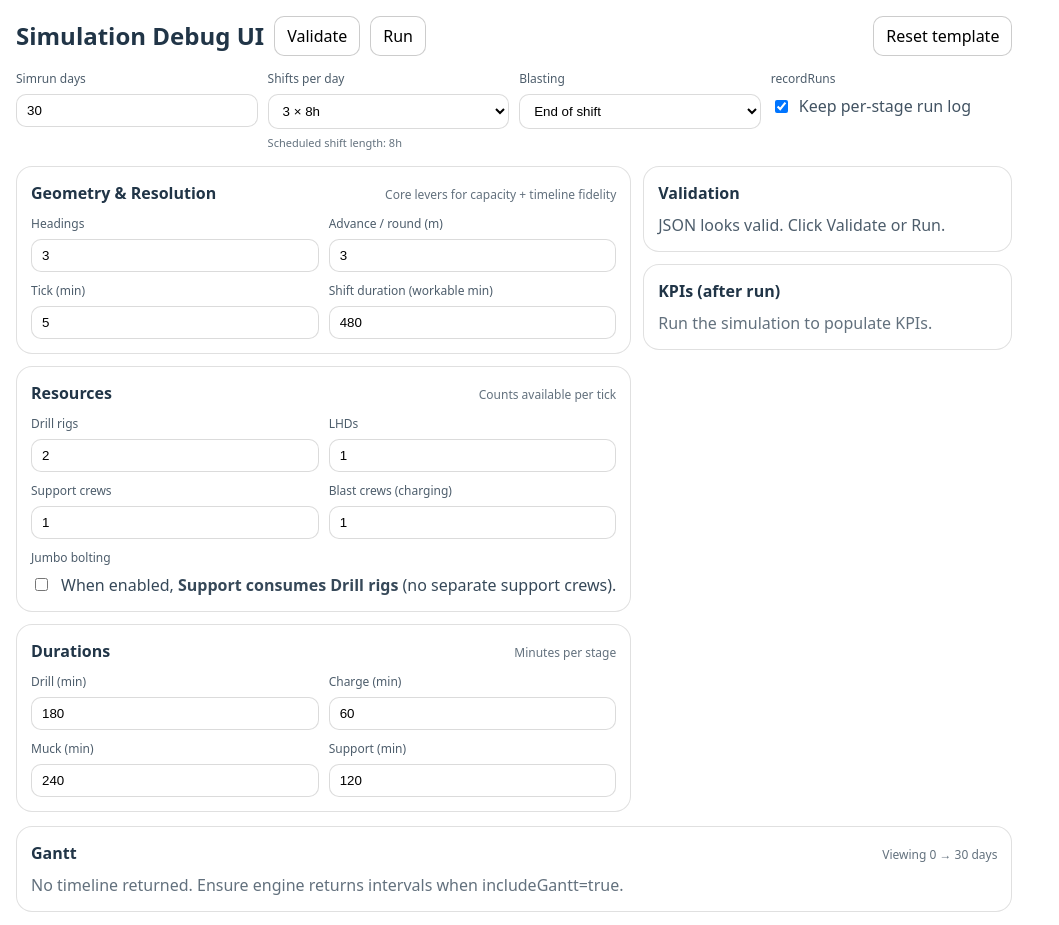
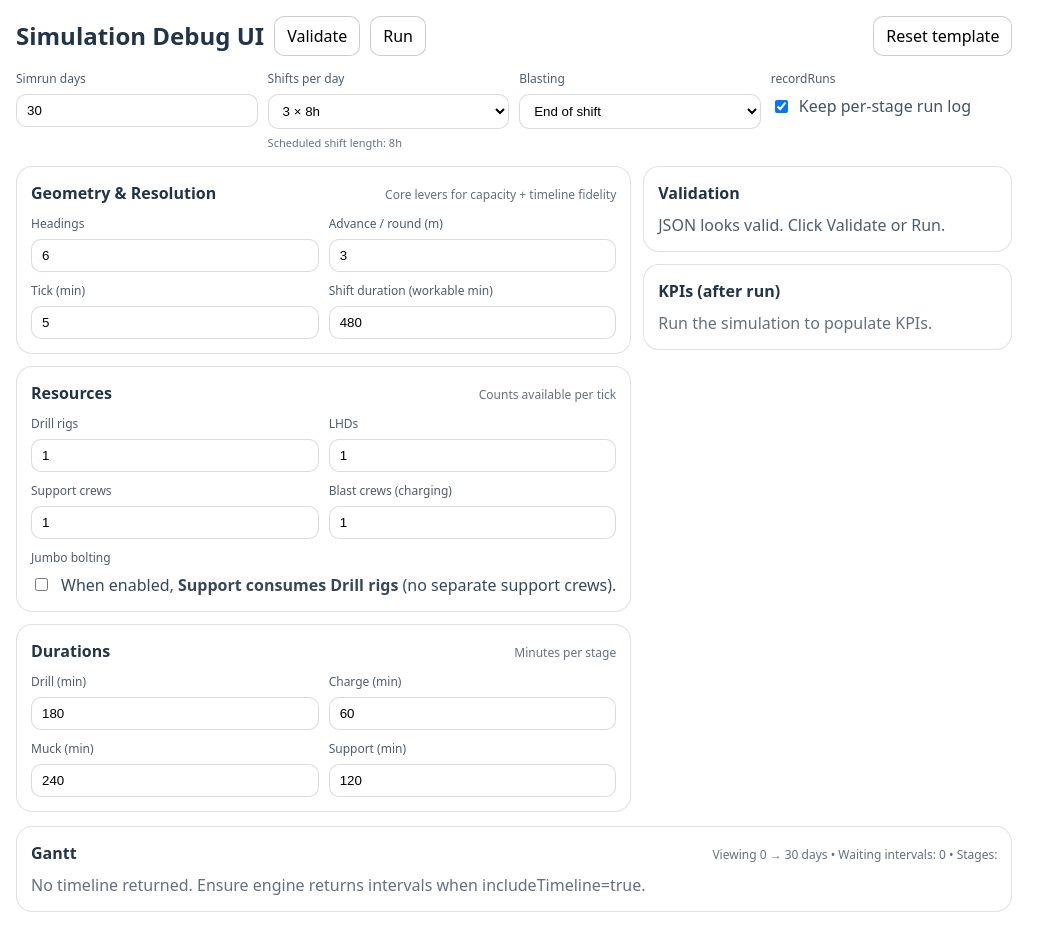
Before and after one commit to maurice6007/Multiblast, a React (Vite) app: page / in a window 1280 px wide. Shown: the top 925 px of the page, without its empty margins (0-1059 px from the left). Built offline with nearby package versions, Linux system fonts and the light colour scheme.

Commit message:
Gantt: show resource-specific waiting (engine emits waitFor)

```diff
--- a/src/engine/simulate.ts
+++ b/src/engine/simulate.ts
@@ -1,9 +1,12 @@
 // src/engine/simulate.ts
-import type { Scenario, BlastTiming, Resources } from "../models/defaultScenario";
+import type { Scenario, BlastTiming } from "../models/defaultScenario";
 
 /* =========================
    Public exports
    ========================= */
+
+/** Resources a heading can be waiting for (used for Gantt WAITING_FOR_RESOURCE) */
+export type WaitForResource = "drillRigs" | "lhds" | "supportCrews" | "blastCrews";
 
 export interface SimulationKpis {
   simDays: number;
@@ -27,13 +30,16 @@ export type GanttStage =
   | "REENTRY"
   | "WAITING_FOR_BLAST"
   | "MUCK"
-  | "SUPPORT";
+  | "SUPPORT"
+  | "WAITING_FOR_RESOURCE";
 
 export interface GanttInterval {
   headingId: string;
   stage: GanttStage;
   startMin: number;
   endMin: number;
+  /** Only set when stage === "WAITING_FOR_RESOURCE" */
+  waitFor?: WaitForResource;
 }
 
 export interface SimulationDetailedResult {
@@ -58,12 +64,6 @@ export function simulateDetailed(s: Scenario): SimulationDetailedResult {
  * Back-compat wrapper for old UI:
  * - if includeGantt/includeTimeline: return { kpis, simMinutes, intervals }
  * - else return { kpis } so UI can always do result.kpis
- *
- * IMPORTANT:
- * - legacyOptions.hoursPerShift drives scheduled shift length (8h/12h) for end-of-shift blasting logic.
- * - s.shift.shiftDurationMin is workable time before shift change.
- * - shift change window = scheduledShiftMin - shiftDurationMin.
- * - blast crews are consumed by CHARGE; blasting is instantaneous.
  */
 export function simulateScenario(legacyScenario: any, legacyOptions?: any): any {
   const normalized = normalizeScenarioForEngine(legacyScenario, legacyOptions);
@@ -78,12 +78,12 @@ export function simulateScenario(legacyScenario: any, legacyOptions?: any): any
    Internal state
    ========================= */
 
-type Stage = GanttStage;
+type WorkStage = Exclude<GanttStage, "WAITING_FOR_RESOURCE">;
 
 interface HeadingState {
   id: string;
-  stage: Stage;
-  remainingMin: number; // countdown for work stages AND gating stages
+  stage: WorkStage;
+  remainingMin: number;
   busyMin: number;
   roundsCompleted: number;
   metresAdvanced: number;
@@ -99,8 +99,9 @@ interface RunResult {
   intervals: GanttInterval[];
 }
 
-type ResourceKey = keyof Resources;
-type ResourcePool = Resources;
+/** Local resource shape (do NOT rely on external types) */
+type ResourceKey = WaitForResource;
+type ResourcePool = Record<ResourceKey, number>;
 
 const REENTRY_MIN_MIDSHIFT = 30;
 
@@ -118,21 +119,36 @@ function runEngine(s: Scenario, opts: RunOptions): RunResult {
 
   // --- timeline capture ---
   const intervals: GanttInterval[] = [];
-  const openByHeading = new Map<string, { stage: Stage; startMin: number }>();
+  const openByHeading = new Map<string, { stage: GanttStage; startMin: number; waitFor?: ResourceKey }>();
 
-  const closeAndOpenIfStageChanged = (h: HeadingState, nowMin: number) => {
+  const openIfMissing = (hid: string, stage: GanttStage, nowMin: number, waitFor?: ResourceKey) => {
+    if (!opts.captureTimeline) return;
+    if (!openByHeading.has(hid)) openByHeading.set(hid, { stage, startMin: nowMin, waitFor });
+  };
+
+  const closeAndOpen = (hid: string, nextStage: GanttStage, nextWaitFor: ResourceKey | undefined, atMin: number) => {
     if (!opts.captureTimeline) return;
 
-    const open = openByHeading.get(h.id);
+    const open = openByHeading.get(hid);
     if (!open) {
-      openByHeading.set(h.id, { stage: h.stage, startMin: nowMin });
+      openByHeading.set(hid, { stage: nextStage, startMin: atMin, waitFor: nextWaitFor });
       return;
     }
 
-    if (open.stage !== h.stage) {
-      intervals.push({ headingId: h.id, stage: open.stage, startMin: open.startMin, endMin: nowMin });
-      openByHeading.set(h.id, { stage: h.stage, startMin: nowMin });
-    }
+    const stageChanged = open.stage !== nextStage;
+    const waitChanged = open.waitFor !== nextWaitFor;
+
+    if (!stageChanged && !waitChanged) return;
+
+    intervals.push({
+      headingId: hid,
+      stage: open.stage,
+      startMin: open.startMin,
+      endMin: atMin,
+      waitFor: open.waitFor,
+    });
+
+    openByHeading.set(hid, { stage: nextStage, startMin: atMin, waitFor: nextWaitFor });
   };
 
   if (opts.captureTimeline) {
@@ -140,18 +156,34 @@ function runEngine(s: Scenario, opts: RunOptions): RunResult {
   }
 
   for (let nowMin = 0; nowMin < simMinutes; nowMin += tickMin) {
-    // reset available resources each tick
-    const avail: ResourcePool = makeResourcePool(s);
+    // reset available resources each tick (shared across headings for this tick)
+    const avail = makeResourcePool(s);
 
-    // Advance each heading if it can acquire the resource for its current stage
     for (const h of headings) {
-      const beforeStage = h.stage;
+      const logicalStageBefore = h.stage;
 
-      advanceHeadingByTick(h, nowMin, tickMin, s, avail);
+      // attempt to advance (may be blocked)
+      const progressed = advanceHeadingByTick(h, nowMin, tickMin, s, avail);
 
-      if (opts.captureTimeline && h.stage !== beforeStage) {
-        // stage change effective end-of-tick
-        closeAndOpenIfStageChanged(h, nowMin + tickMin);
+      // If blocked on a work stage, compute which resource we are waiting for.
+      const waitFor: ResourceKey | undefined =
+        progressed ? undefined : (resourceForWorkStage(logicalStageBefore, s) ?? undefined);
+
+      // Display either the logical stage, or WAITING_FOR_RESOURCE if blocked on a resource.
+      const displayStage: GanttStage = progressed ? h.stage : waitFor ? "WAITING_FOR_RESOURCE" : h.stage;
+      const nextWaitFor = displayStage === "WAITING_FOR_RESOURCE" ? waitFor : undefined;
+
+      if (opts.captureTimeline) {
+        const open = openByHeading.get(h.id);
+        const currentOpenStage = open?.stage ?? h.stage;
+        const currentOpenWaitFor = open?.waitFor;
+
+        openIfMissing(h.id, currentOpenStage, nowMin, currentOpenWaitFor);
+
+        // split interval when stage OR waitFor changes
+        if (displayStage !== currentOpenStage || nextWaitFor !== currentOpenWaitFor) {
+          closeAndOpen(h.id, displayStage, nextWaitFor, nowMin + tickMin);
+        }
       }
     }
   }
@@ -159,25 +191,44 @@ function runEngine(s: Scenario, opts: RunOptions): RunResult {
   if (opts.captureTimeline) {
     for (const h of headings) {
       const open = openByHeading.get(h.id);
-      if (open) intervals.push({ headingId: h.id, stage: open.stage, startMin: open.startMin, endMin: simMinutes });
+      if (open) {
+        intervals.push({
+          headingId: h.id,
+          stage: open.stage,
+          startMin: open.startMin,
+          endMin: simMinutes,
+          waitFor: open.waitFor,
+        });
+      }
     }
   }
 
   const kpis = computeKpis(headings, s, simMinutes);
-  assertSimulationProgress(kpis, s);
+  assertSimulationProgress(s, headings);
 
   return { kpis, simMinutes, intervals };
 }
 
 /* =========================
-   Core simulation logic (resource-constrained)
+   Core simulation logic
    ========================= */
 
-function advanceHeadingByTick(h: HeadingState, nowMin: number, tickMin: number, s: Scenario, avail: ResourcePool): void {
+/**
+ * Returns:
+ *  - true  = progressed this tick (worked or advanced a timer or changed stage)
+ *  - false = blocked waiting for a resource for this stage
+ */
+function advanceHeadingByTick(
+  h: HeadingState,
+  nowMin: number,
+  tickMin: number,
+  s: Scenario,
+  avail: ResourcePool
+): boolean {
   // Gate stages (no resources)
   if (h.stage === "BLAST_READY") {
     onBlastReady(h, nowMin, tickMin, s);
-    return;
+    return true;
   }
 
   if (h.stage === "REENTRY") {
@@ -186,7 +237,7 @@ function advanceHeadingByTick(h: HeadingState, nowMin: number, tickMin: number,
       h.stage = "MUCK";
       h.remainingMin = s.durations.muck;
     }
-    return;
+    return true;
   }
 
   if (h.stage === "WAITING_FOR_BLAST") {
@@ -195,35 +246,35 @@ function advanceHeadingByTick(h: HeadingState, nowMin: number, tickMin: number,
       h.stage = "MUCK";
       h.remainingMin = s.durations.muck;
     }
-    return;
+    return true;
   }
 
-  // Determine if this stage needs a resource to do work
-  const rKey = resourceForWorkStage(h.stage, s);
-  const canWorkThisTick = rKey ? tryConsume(avail, rKey) : true;
-
-  if (!canWorkThisTick) return;
+  // Work stage: must acquire resource (if any)
+  const key = resourceForWorkStage(h.stage, s);
+  if (key) {
+    if (avail[key] <= 0) return false;
+    avail[key] -= 1;
+  }
 
   // Work happens this tick
   h.busyMin += tickMin;
 
   if (h.remainingMin > 0) h.remainingMin = Math.max(0, h.remainingMin - tickMin);
-  if (h.remainingMin > 0) return;
+  if (h.remainingMin > 0) return true;
 
   switch (h.stage) {
     case "DRILL":
       h.stage = "CHARGE";
       h.remainingMin = s.durations.charge;
-      return;
+      return true;
 
     case "CHARGE":
-      // Charging consumes blast crews. Blast is instantaneous and handled by BLAST_READY gating.
       h.stage = "BLAST_READY";
       h.remainingMin = 0;
-      return;
+      return true;
 
     case "MUCK": {
-      const support = Number.isFinite(s.durations.support) ? (s.durations.support as number) : 0;
+      const support = Number.isFinite((s.durations as any).support) ? Number((s.durations as any).support) : 0;
       if (support > 0) {
         h.stage = "SUPPORT";
         h.remainingMin = support;
@@ -232,29 +283,24 @@ function advanceHeadingByTick(h: HeadingState, nowMin: number, tickMin: number,
         h.stage = "DRILL";
         h.remainingMin = s.durations.drill;
       }
-      return;
+      return true;
     }
 
     case "SUPPORT":
       completeRound(h, s);
       h.stage = "DRILL";
       h.remainingMin = s.durations.drill;
-      return;
+      return true;
 
     default:
-      return;
+      return true;
   }
 }
 
 /**
  * BLAST_READY handler.
- * - midshift (ASAP): blast instantaneous → REENTRY(30 min) → MUCK
- * - endOfShift: blast occurs during shift change; re-entry is engulfed by shift change window:
- *      WAITING_FOR_BLAST = scheduledShiftMin - shiftDurationMin
- *
- * End-of-shift modeled as:
- *  - BLAST_READY counts down to workEnd (start of shift change)
- *  - then WAITING_FOR_BLAST counts down to shiftEnd (next shift start) → MUCK
+ * - midshift: blast instantaneous → REENTRY(30 min) → MUCK
+ * - endOfShift: blast at shift change → WAITING_FOR_BLAST until shift end → MUCK
  */
 function onBlastReady(h: HeadingState, nowMin: number, tickMin: number, s: Scenario): void {
   if (s.shift.blastTiming === "midshift") {
@@ -265,16 +311,12 @@ function onBlastReady(h: HeadingState, nowMin: number, tickMin: number, s: Scena
 
   const { workEnd, shiftEnd } = shiftBoundaries(nowMin, s);
 
-  // If we are already in shift change window, transition to waiting immediately
   if (nowMin >= workEnd) {
     h.stage = "WAITING_FOR_BLAST";
-    const effectiveNow = nowMin + tickMin;
-    h.remainingMin = Math.max(0, shiftEnd - effectiveNow);
+    h.remainingMin = Math.max(0, shiftEnd - (nowMin + tickMin));
     return;
   }
 
-  // Still in workable time: remain BLAST_READY until shift change starts.
-  // Use remainingMin as countdown to workEnd.
   if (h.remainingMin <= 0) {
     h.remainingMin = Math.max(0, workEnd - nowMin);
   } else {
@@ -283,8 +325,7 @@ function onBlastReady(h: HeadingState, nowMin: number, tickMin: number, s: Scena
 
   if (h.remainingMin === 0) {
     h.stage = "WAITING_FOR_BLAST";
-    const effectiveNow = nowMin + tickMin;
-    h.remainingMin = Math.max(0, shiftEnd - effectiveNow);
+    h.remainingMin = Math.max(0, shiftEnd - (nowMin + tickMin));
   }
 }
 
@@ -298,18 +339,12 @@ function completeRound(h: HeadingState, s: Scenario): void {
    ========================= */
 
 function makeResourcePool(s: Scenario): ResourcePool {
-  const r = s.resources ?? {
-    drillRigs: s.headings,
-    lhds: s.headings,
-    supportCrews: s.headings,
-    blastCrews: 1,
-  };
-
+  const r = (s as any).resources ?? {};
   return {
-    drillRigs: clampNonNegInt(r.drillRigs),
-    lhds: clampNonNegInt(r.lhds),
-    supportCrews: clampNonNegInt(r.supportCrews),
-    blastCrews: clampNonNegInt(r.blastCrews),
+    drillRigs: clampNonNegInt(r.drillRigs ?? s.headings),
+    lhds: clampNonNegInt(r.lhds ?? s.headings),
+    supportCrews: clampNonNegInt(r.supportCrews ?? s.headings),
+    blastCrews: clampNonNegInt(r.blastCrews ?? 1),
   };
 }
 
@@ -323,27 +358,19 @@ function isJumboBoltingEnabled(s: Scenario): boolean {
   return (s as any)?.support?.jumboBolting === true;
 }
 
-function resourceForWorkStage(stage: Stage, s: Scenario): ResourceKey | null {
+function resourceForWorkStage(stage: WorkStage, s: Scenario): ResourceKey | null {
   switch (stage) {
     case "DRILL":
       return "drillRigs";
     case "CHARGE":
-      // blast crews do charging-up
       return "blastCrews";
     case "MUCK":
       return "lhds";
     case "SUPPORT":
-      // Jumbo bolting consumes drill rigs; otherwise use dedicated support crews
       return isJumboBoltingEnabled(s) ? "drillRigs" : "supportCrews";
     default:
       return null;
   }
-}
-
-function tryConsume(avail: ResourcePool, key: ResourceKey): boolean {
-  if (avail[key] <= 0) return false;
-  avail[key] -= 1;
-  return true;
 }
 
 /* =========================
@@ -409,21 +436,24 @@ function validateScenario(s: Scenario): void {
   if (!Number.isFinite(s.durations.charge)) throw new Error("durations.charge is missing/invalid");
   if (!Number.isFinite(s.durations.muck)) throw new Error("durations.muck is missing/invalid");
 
-  if (s.durations.support !== undefined && (!Number.isFinite(s.durations.support) || s.durations.support! < 0)) {
+  const supportVal = (s.durations as any).support;
+  if (supportVal !== undefined && (!Number.isFinite(supportVal) || Number(supportVal) < 0)) {
     throw new Error("durations.support must be >= 0 if provided");
   }
 
-  if (s.resources) {
+  const resources = (s as any).resources;
+  if (resources) {
     for (const k of ["drillRigs", "lhds", "supportCrews", "blastCrews"] as const) {
-      const v = (s.resources as any)[k];
+      const v = (resources as any)[k];
       if (!Number.isFinite(v) || v < 0) throw new Error(`resources.${k} must be >= 0`);
     }
   }
 }
 
-function assertSimulationProgress(kpis: SimulationKpis, s: Scenario): void {
-  if (s.simDays >= 1 && kpis.roundsCompletedTotal === 0) {
-    throw new Error("Simulation produced zero completed rounds (deadlock).");
+function assertSimulationProgress(s: Scenario, headings: HeadingState[]): void {
+  const totalBusy = headings.reduce((a, h) => a + h.busyMin, 0);
+  if (s.simDays >= 1 && totalBusy === 0) {
+    throw new Error("Simulation produced zero work (deadlock: no resources available to perform any stage).");
   }
 }
 
@@ -450,53 +480,35 @@ function normalizeScenarioForEngine(input: any, legacyOptions?: any): Scenario {
 
   const headings = pickNumber(s.headings, s.numHeadings, s.activeHeadings) ?? 2;
 
-  const resourcesSrc = s.resources ?? {};
-  const resources: Resources = {
+  const resourcesSrc = (s as any).resources ?? {};
+  const resources: any = {
     drillRigs: pickNumber(resourcesSrc.drillRigs, s.drillRigs) ?? headings,
     lhds: pickNumber(resourcesSrc.lhds, s.lhds) ?? headings,
     supportCrews: pickNumber(resourcesSrc.supportCrews, s.supportCrews) ?? headings,
     blastCrews: pickNumber(resourcesSrc.blastCrews, s.blastCrews) ?? 1,
   };
 
-  // Scheduled shift length comes from legacyOptions.hoursPerShift (8h / 12h)
   const hoursPerShiftOpt = legacyOptions?.hoursPerShift;
   const scheduledShiftMin =
     Number.isFinite(hoursPerShiftOpt) && Number(hoursPerShiftOpt) > 0
       ? Number(hoursPerShiftOpt) * 60
-      : pickNumber(shiftSrc.scheduledShiftMin, s.scheduledShiftMin, s.shiftScheduledMin) ?? shiftDurationMin;
+      : pickNumber((shiftSrc as any).scheduledShiftMin, s.scheduledShiftMin, s.shiftScheduledMin) ?? shiftDurationMin;
 
-  const shiftObj: any = {
-    shiftDurationMin,
-    blastTiming,
-    scheduledShiftMin,
-  };
+  const shiftObj: any = { shiftDurationMin, blastTiming, scheduledShiftMin };
 
   const jumboBolting =
-    (s.support?.jumboBolting ?? s.jumboBolting ?? s.supportConfig?.jumboBolting ?? false) === true;
+    ((s as any).support?.jumboBolting ?? s.jumboBolting ?? (s as any).supportConfig?.jumboBolting ?? false) === true;
 
-  const out: any = {
+  return {
     simDays: pickNumber(s.simDays, s.days, s.simulationDays) ?? 30,
     tickMin: pickNumber(s.tickMin, s.dtMin, s.timeStepMin, s.stepMin) ?? 5,
     headings,
     metresPerRound: pickNumber(s.metresPerRound, s.advancePerRound, s.advanceM, s.mPerRound) ?? 3.8,
-
     shift: shiftObj,
-
-    durations: {
-      drill,
-      charge,
-      muck,
-      support,
-    },
-
+    durations: { drill, charge, muck, support } as any,
     resources,
-
-    support: {
-      jumboBolting,
-    },
-  };
-
-  return out as Scenario;
+    support: { jumboBolting },
+  } as any as Scenario;
 }
 
 function pickNumber(...vals: any[]): number | undefined {
@@ -508,14 +520,11 @@ function pickNumber(...vals: any[]): number | undefined {
 
 function normalizeBlastTiming(v: any): BlastTiming {
   if (v === "midshift" || v === "endOfShift") return v;
-
   if (v === "IMMEDIATE" || v === "immediate") return "midshift";
   if (v === "END_OF_SHIFT_ONLY" || v === "endOfShift") return "endOfShift";
   if (v === "end") return "endOfShift";
-
   if (v === true) return "midshift";
   if (v === false) return "endOfShift";
-
   return "endOfShift";
 }
 
@@ -545,8 +554,8 @@ function shiftBoundaries(nowMin: number, s: Scenario) {
   const workable = Math.max(0, Math.min(sched, s.shift.shiftDurationMin));
 
   const shiftStart = Math.floor(nowMin / sched) * sched;
-  const workEnd = shiftStart + workable; // shift change starts
-  const shiftEnd = shiftStart + sched; // next shift starts
+  const workEnd = shiftStart + workable;
+  const shiftEnd = shiftStart + sched;
 
   return { shiftStart, workEnd, shiftEnd, sched, workable };
 }
--- a/src/ui/DebugSimulationTest.tsx
+++ b/src/ui/DebugSimulationTest.tsx
@@ -38,10 +38,11 @@ function clampNum(n: any, min = 0, fallback = 0) {
 
 /**
  * Canonical scenario template (engine-ish shape)
+ * NOTE: This template is deliberately resource-constrained so WAITING_FOR_RESOURCE is likely.
  */
 const STARTER_SCENARIO: any = {
   name: "Starter Scenario",
-  headings: 3,
+  headings: 6,
   simDays: 30,
   tickMin: 5,
   metresPerRound: 3.0,
@@ -59,7 +60,7 @@ const STARTER_SCENARIO: any = {
   },
 
   resources: {
-    drillRigs: 2,
+    drillRigs: 1,
     lhds: 1,
     supportCrews: 1,
     blastCrews: 1,
@@ -74,7 +75,7 @@ export default function DebugSimulationTest() {
   const [scenarioText, setScenarioText] = useState<string>(pretty(STARTER_SCENARIO));
 
   // Run controls
-  const [simDays, setSimDays] = useState<number>(30);
+  const [simDays, setSimDays] = useState<number>(STARTER_SCENARIO.simDays ?? 30);
   const [shiftsPerDay, setShiftsPerDay] = useState<2 | 3>(3);
   const [recordRuns, setRecordRuns] = useState<boolean>(true);
 
@@ -114,7 +115,12 @@ export default function DebugSimulationTest() {
 
     try {
       // wrapper reads legacyOptions.hoursPerShift for scheduled shift length
-      simulateScenario(parsed.value, { simDays: 1, hoursPerShift, recordRuns: false });
+      simulateScenario(parsed.value, {
+        simDays: 1,
+        hoursPerShift,
+        recordRuns: false,
+        includeTimeline: true,
+      });
       setRunError("");
     } catch (e: any) {
       setRunError(e?.message ?? String(e));
@@ -137,6 +143,7 @@ export default function DebugSimulationTest() {
         hoursPerShift,
         recordRuns,
         includeGantt: true,
+        includeTimeline: true,
       });
       setResult(r);
     } catch (e: any) {
@@ -162,6 +169,16 @@ export default function DebugSimulationTest() {
       })
       .filter(Boolean);
   }, [intervalsAll, viewMinutes]);
+
+  // Diagnostics: prove whether WAITING_FOR_RESOURCE exists
+  const waitingCount = useMemo(
+    () => intervals.filter((x: any) => x.stage === "WAITING_FOR_RESOURCE").length,
+    [intervals]
+  );
+
+  const uniqueStages = useMemo(() => {
+    return Array.from(new Set(intervals.map((x: any) => x.stage))).sort();
+  }, [intervals]);
 
   const blastTimingValue =
     uiScenario.shift.blastTiming === "midshift" || uiScenario.shift.blastTiming === "endOfShift"
@@ -205,7 +222,6 @@ export default function DebugSimulationTest() {
             onChange={(e) => {
               const v = Math.max(1, Number(e.target.value) || 1);
               setSimDays(v);
-              // keep JSON in sync so engine honours simDays (via Scenario)
               patchScenario((obj) => {
                 obj.simDays = v;
               });
@@ -308,7 +324,6 @@ export default function DebugSimulationTest() {
                 />
               </Field>
 
-              {/* Workable time before shift change (kept intentionally) */}
               <Field label="Shift duration (workable min)">
                 <input
                   type="number"
@@ -535,13 +550,15 @@ export default function DebugSimulationTest() {
       <div style={panelStyle}>
         <div style={{ display: "flex", justifyContent: "space-between", alignItems: "baseline", marginBottom: 8 }}>
           <div style={{ fontWeight: 800 }}>Gantt</div>
-          <div style={{ fontSize: 12, opacity: 0.7 }}>Viewing 0 → {simDays} days</div>
+          <div style={{ fontSize: 12, opacity: 0.7 }}>
+            Viewing 0 → {simDays} days • Waiting intervals: {waitingCount} • Stages: {uniqueStages.join(", ")}
+          </div>
         </div>
 
         {intervals.length ? (
           <GanttChart simMinutes={viewMinutes} intervals={intervals} shiftsPerDay={shiftsPerDay} />
         ) : (
-          <div style={{ opacity: 0.7 }}>No timeline returned. Ensure engine returns intervals when includeGantt=true.</div>
+          <div style={{ opacity: 0.7 }}>No timeline returned. Ensure engine returns intervals when includeTimeline=true.</div>
         )}
       </div>
 
@@ -567,7 +584,7 @@ function normalizeScenario(partial: any) {
   const resources = s.resources ?? {};
   const supportCfg = s.support ?? {};
 
-  const headings = clampInt(s.headings, 1, 3);
+  const headings = clampInt(s.headings, 1, 6);
 
   return {
     simDays: clampInt(s.simDays, 1, 30),
@@ -589,10 +606,10 @@ function normalizeScenario(partial: any) {
     },
 
     resources: {
-      drillRigs: clampInt(resources.drillRigs ?? headings, 0, headings),
-      lhds: clampInt(resources.lhds ?? 1, 0, 1),
-      supportCrews: clampInt(resources.supportCrews ?? 1, 0, 1),
-      blastCrews: clampInt(resources.blastCrews ?? 1, 0, 1),
+      drillRigs: clampInt(resources.drillRigs ?? Math.max(1, headings - 1), 0, headings),
+      lhds: clampInt(resources.lhds ?? 1, 0, headings),
+      supportCrews: clampInt(resources.supportCrews ?? 1, 0, headings),
+      blastCrews: clampInt(resources.blastCrews ?? 1, 0, headings),
     },
 
     support: {
--- a/src/ui/GanttChart.tsx
+++ b/src/ui/GanttChart.tsx
@@ -1,6 +1,6 @@
 // src/ui/GanttChart.tsx
 import React from "react";
-import type { GanttInterval } from "../engine/simulate";
+import type { GanttInterval, WaitForResource } from "../engine/simulate";
 
 const STAGE_LABEL: Record<string, string> = {
   DRILL: "Drill",
@@ -10,16 +10,25 @@ const STAGE_LABEL: Record<string, string> = {
   WAITING_FOR_BLAST: "Waiting blast",
   MUCK: "Muck",
   SUPPORT: "Support",
+  WAITING_FOR_RESOURCE: "Waiting resource",
 };
 
 const STAGE_COLOR: Record<string, string> = {
-  DRILL: "#bfdbfe", // blue
-  CHARGE: "#fde68a", // yellow
+  DRILL: "#0c77f9", // blue
+  CHARGE: "#fb0707", // red
   BLAST_READY: "#e9d5ff", // purple
   REENTRY: "#fdba74", // orange
   WAITING_FOR_BLAST: "#e5e7eb", // grey
-  MUCK: "#bbf7d0", // green
-  SUPPORT: "#d6b48c", // brown / sand
+  MUCK: "#13b54b", // green
+  SUPPORT: "#c1996b", // brown / sand
+  WAITING_FOR_RESOURCE: "#5c5b5b", // dark grey
+};
+
+const WAIT_FOR_LABEL: Record<WaitForResource, string> = {
+  drillRigs: "Drill rig",
+  lhds: "LHD",
+  supportCrews: "Support crew",
+  blastCrews: "Blast crew",
 };
 
 type Props = {
@@ -34,6 +43,14 @@ function buildShiftMarkers(simMinutes: number, shiftsPerDay: 2 | 3): number[] {
   const markers: number[] = [];
   for (let t = step; t < total; t += step) markers.push(t);
   return markers;
+}
+
+function segTitle(seg: GanttInterval) {
+  if (seg.stage === "WAITING_FOR_RESOURCE") {
+    const w = seg.waitFor ? WAIT_FOR_LABEL[seg.waitFor] : "resource";
+    return `Waiting for ${w}: ${seg.startMin} → ${seg.endMin} min`;
+  }
+  return `${STAGE_LABEL[seg.stage] ?? seg.stage}: ${seg.startMin} → ${seg.endMin} min`;
 }
 
 export default function GanttChart({ simMinutes, intervals, shiftsPerDay }: Props) {
@@ -93,7 +110,7 @@ export default function GanttChart({ simMinutes, intervals, shiftsPerDay }: Prop
                   return (
                     <div
                       key={i}
-                      title={`${STAGE_LABEL[seg.stage] ?? seg.stage}: ${seg.startMin} → ${seg.endMin} min`}
+                      title={segTitle(seg)}
                       style={{
                         position: "absolute",
                         top: 0,
```
Also changed, not shown: src/models/defaultScenario.ts (+16 -21 lines).
